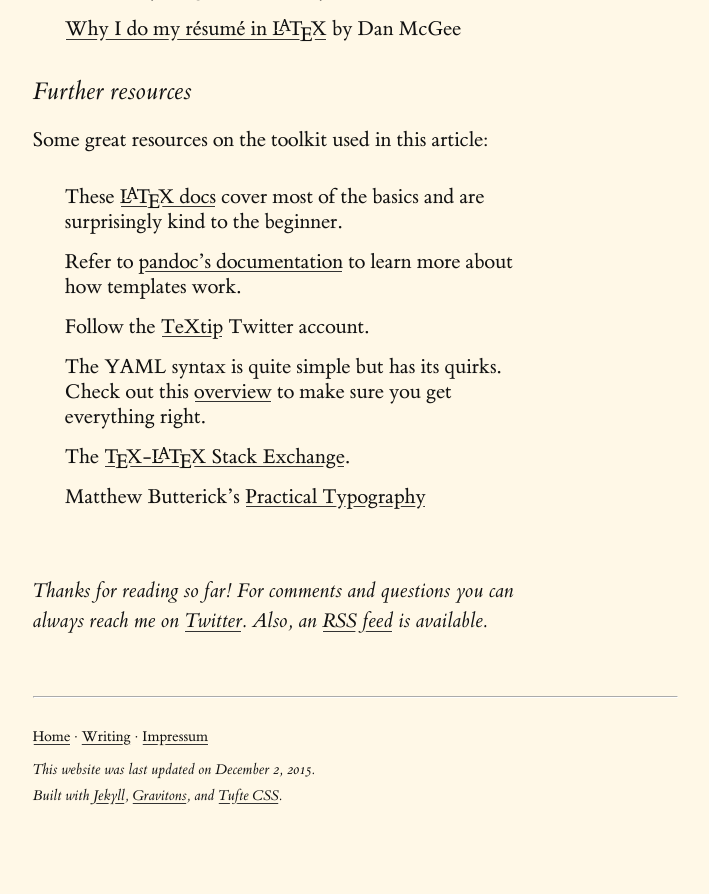
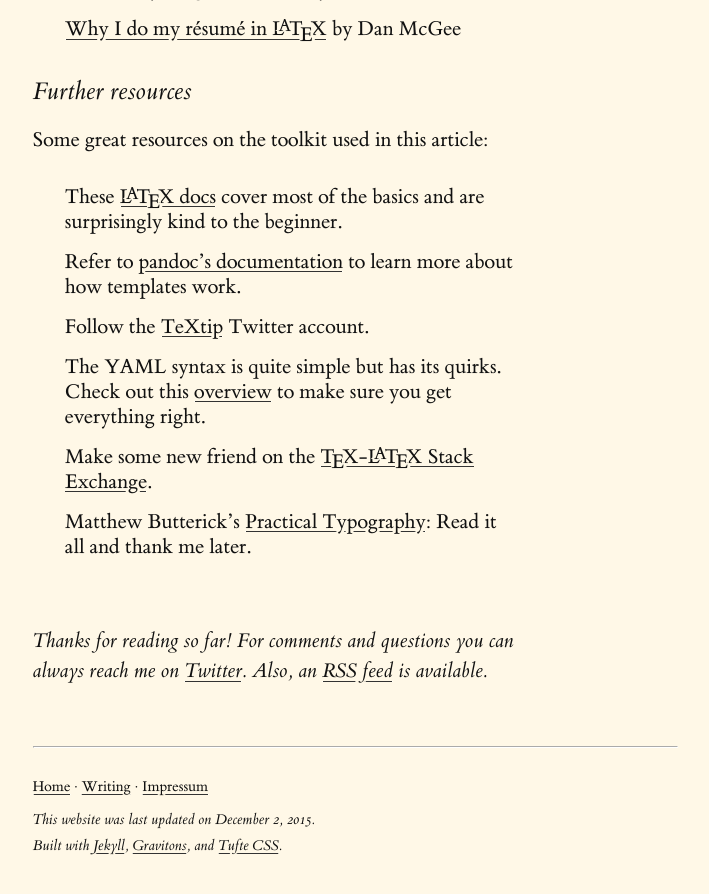
Before and after one commit to mrzool/mrzool.github.io, a Jekyll site: the page built from _posts/2015-11-24-typesetting-automation.md, in a window 1280 px wide and 900 px high, scrolled down 9328 px. Shown: the top 894 px of the window, without its empty margins (285-994 px from the left). Built offline with Jekyll 4.4.1, drawn with Linux system fonts in a browser that asks for light colours; before the commit the page ends 10178 px from its top, so only the background shows below that.

Commit message:
Looking good

```diff
--- a/_posts/2015-11-24-typesetting-automation.md
+++ b/_posts/2015-11-24-typesetting-automation.md
@@ -227,5 +227,5 @@ Some great resources on the toolkit used in this article:
 - Refer to [pandoc's documentation](http://pandoc.org/demo/example9/templates.html) to learn more about how templates work.
 - Follow the [TeXtip](http://twitter/TeXtip) Twitter account.
 - The YAML syntax is quite simple but has its quirks. Check out this [overview](http://learnxinyminutes.com/docs/yaml/) to make sure you get everything right.
-- The [<span class="latex">T<sub>e</sub>X</span>-<span class="latex">L<sup>a</sup>T<sub>e</sub>X</span> Stack Exchange](http://tex.stackexchange.com/).
-- Matthew Butterick's [Practical Typography](http://practicaltypography.com/)
+- Make some new friend on the [<span class="latex">T<sub>e</sub>X</span>-<span class="latex">L<sup>a</sup>T<sub>e</sub>X</span> Stack Exchange](http://tex.stackexchange.com/).
+- Matthew Butterick's [Practical Typography](http://practicaltypography.com/): Read it all and thank me later.
```
